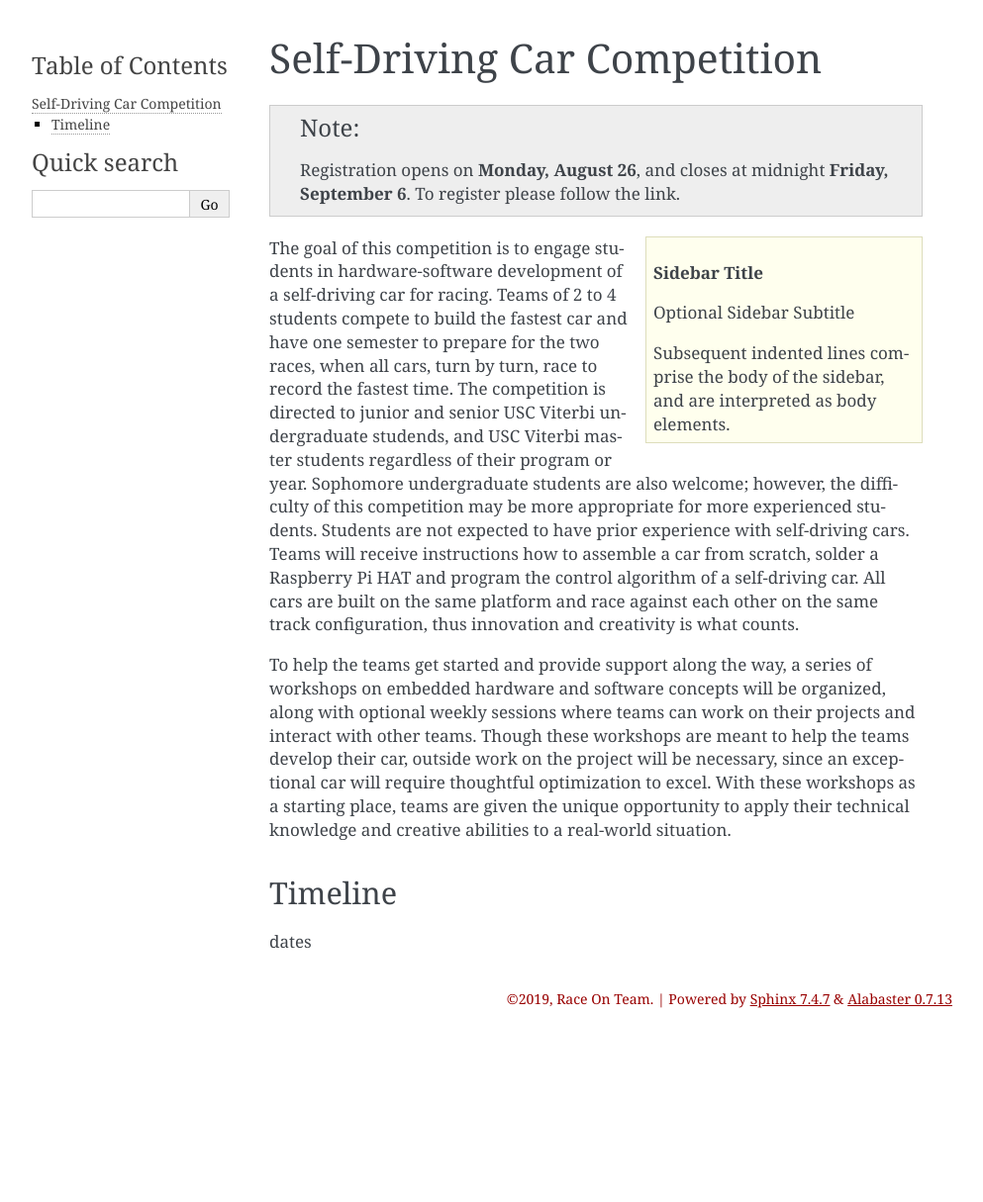
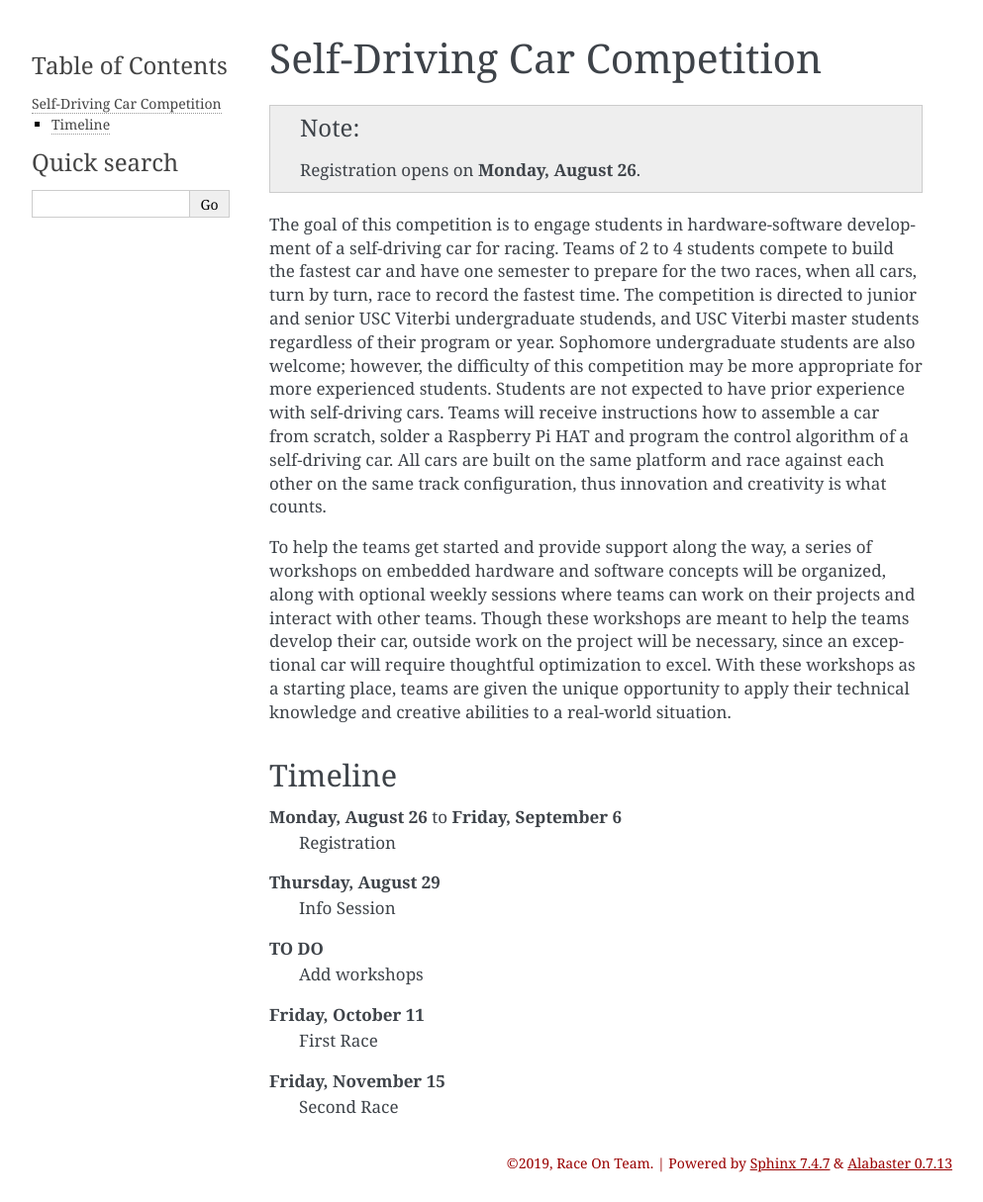
Before and after one commit to annaszy/website, a Sphinx documentation site: the page built from source/index.rst, in a window 1280 px wide. Shown: the whole page at 99% size, without its empty margins (148-1141 px from the left). Built offline with Sphinx 7.4.7, drawn with Linux system fonts in a browser that asks for light colours; before the commit the page ends 1049 px from its top, so only the background shows below that.

Commit message:
Update index.rst

```diff
--- a/source/index.rst
+++ b/source/index.rst
@@ -1,14 +1,7 @@
 Self-Driving Car Competition
 ==================
 
-.. note:: Registration opens on **Monday, August 26**, and closes at midnight **Friday, September 6**. To register please follow the link.
-
-.. sidebar:: Sidebar Title
-    :subtitle: Optional Sidebar Subtitle
-
-    Subsequent indented lines comprise
-    the body of the sidebar, and are
-    interpreted as body elements.
+.. note:: Registration opens on **Monday, August 26**.
 
 The goal of this competition is to engage students in hardware-software development of a self-driving car for racing. Teams of 2 to 4 students compete to build the fastest car and have one semester to prepare for the two races, when all cars, turn by turn, race to record the fastest time. The competition is directed to junior and senior USC Viterbi undergraduate studends, and USC Viterbi master students regardless of their program or year. Sophomore undergraduate students are also welcome; however, the difficulty of this competition may be more appropriate for more experienced students. Students are not expected to have prior experience with self-driving cars. Teams will receive instructions how to assemble a car from scratch, solder a Raspberry Pi HAT and program the control algorithm of a self-driving car. All cars are built on the same platform and race against each other on the same track configuration, thus innovation and creativity is what counts.
 
@@ -17,7 +10,21 @@ To help the teams get started and provide support along the way, a series of wor
 Timeline
 ----
 
-dates
+**Monday, August 26** to **Friday, September 6**
+    Registration
+
+**Thursday, August 29**
+    Info Session
+
+**TO DO**
+    Add workshops
+
+**Friday, October 11**
+    First Race
+
+**Friday, November 15**
+    Second Race
+
 
 .. toctree::
    :maxdepth: 2
```
